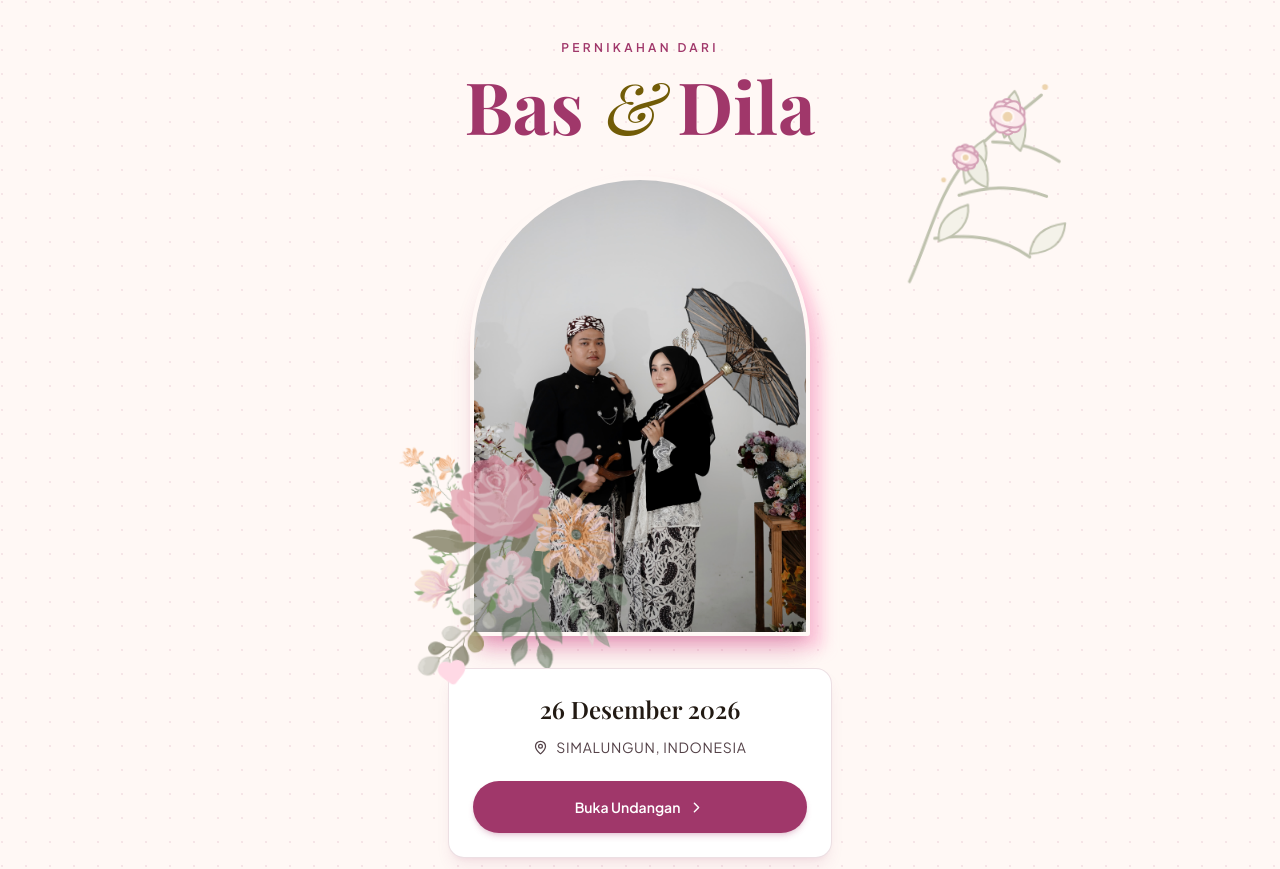
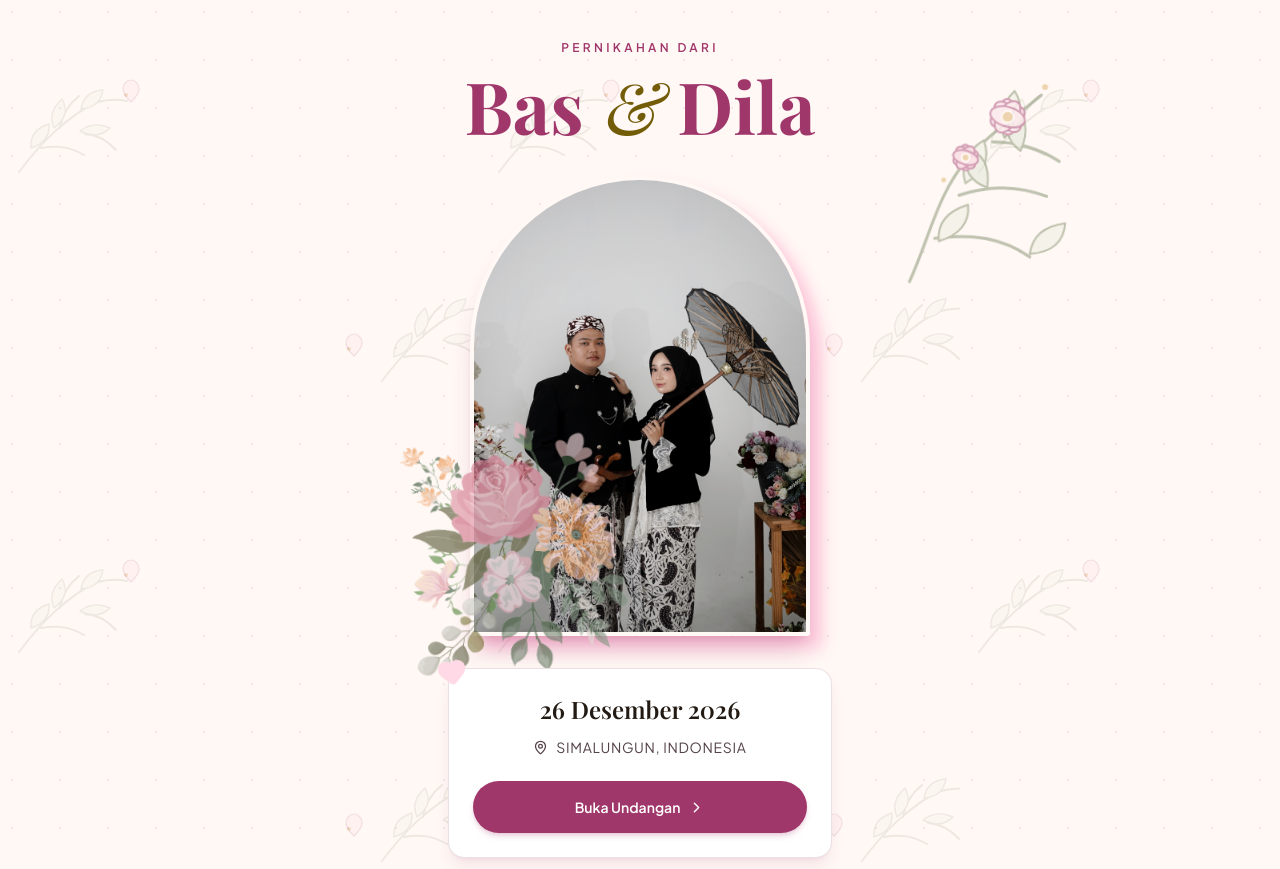
Before and after one commit to mtaufikbaskoro/bas-dila-invitation-wedding, a Next.js app: page / in a window 1280 px wide. Shown: the top 869 px of the page. Built offline with nearby package versions, Linux system fonts and the light colour scheme; a web font is replaced by a local one.

Commit message:
Add floral SVG texture to invitation background

```diff
--- a/app/globals.css
+++ b/app/globals.css
@@ -66,8 +66,8 @@ textarea {
 }
 
 .pattern-bg {
-  background-image: radial-gradient(circle at 2px 2px, rgba(160, 55, 106, 0.1) 1px, transparent 0);
-  background-size: 24px 24px;
+  background-image: url("/assets/backgrounds/wedding-paper.svg");
+  background-size: 480px 480px;
 }
 
 .arch-image {
```
Also changed, not shown: public/assets/backgrounds/wedding-paper.svg (added).
